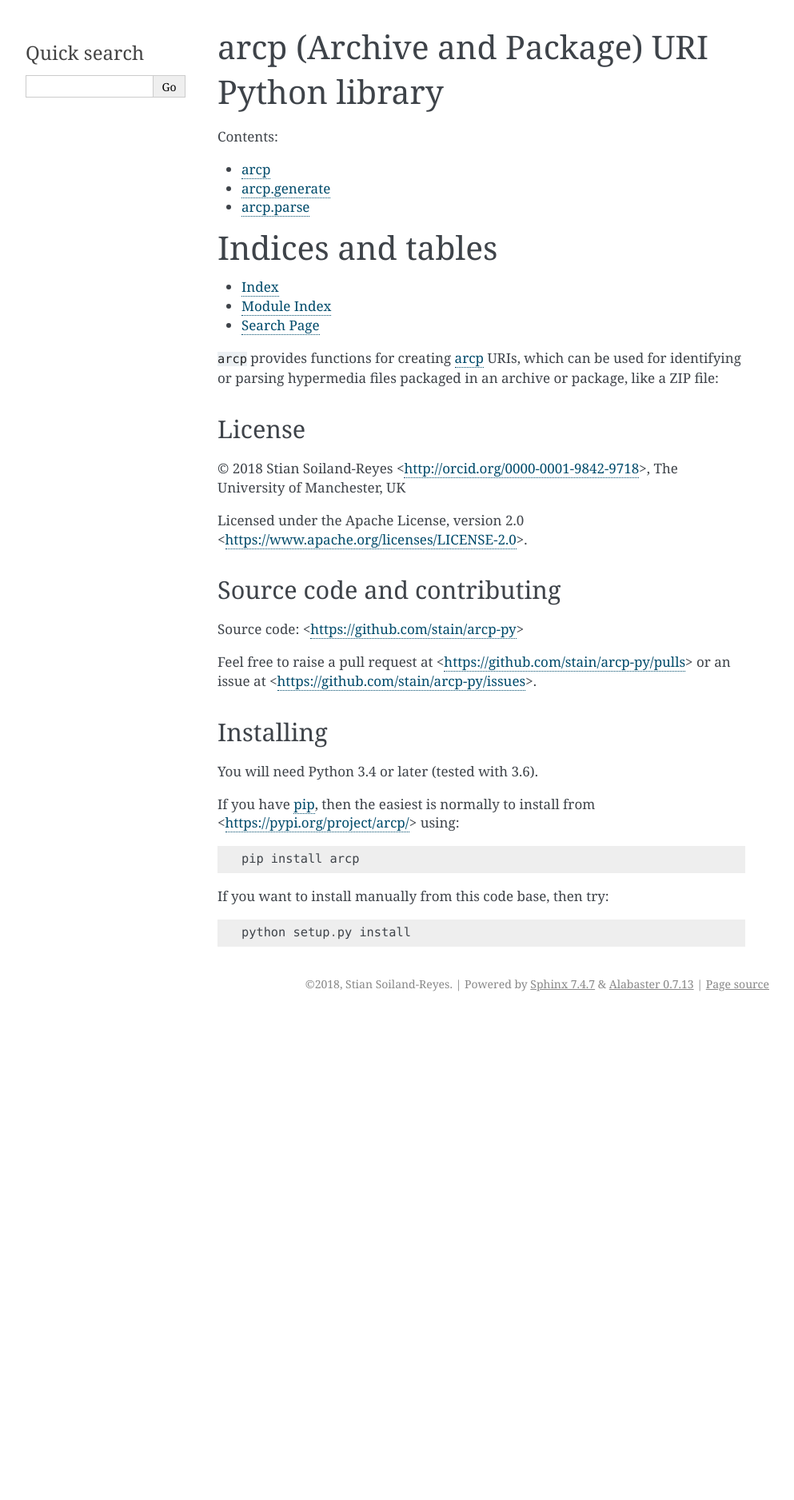
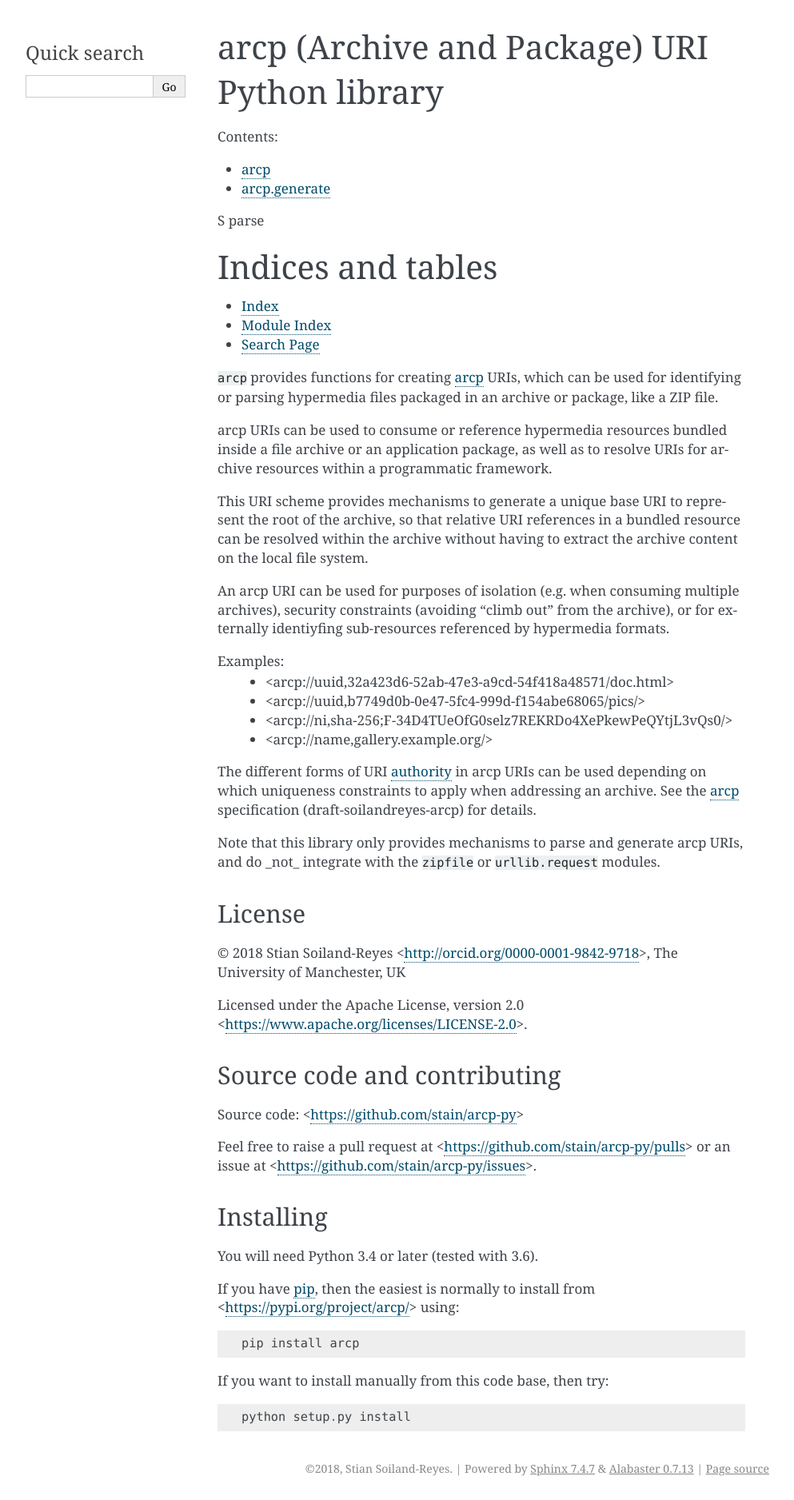
Before and after one commit to stain/arcp-py, a Sphinx documentation site: the page built from docs/index.rst, in a window 1280 px wide. Shown: the whole page at 80% size, without its empty margins (148-1141 px from the left). Built offline with Sphinx 7.4.7, drawn with Linux system fonts in a browser that asks for light colours; before the commit the page ends 1270 px from its top, so only the background shows below that.

Commit message:
arcp introduction
The text is identical to
https://tools.ietf.org/id/draft-soilandreyes-arcp-02.html
but as I am the author I am able to re-license the text
to Apache License.

```diff
--- a/docs/index.rst
+++ b/docs/index.rst
@@ -7,7 +7,7 @@ arcp (Archive and Package) URI Python library
 
    arcp
    generate
-   parse
+S   parse
 
 
 Indices and tables
@@ -21,7 +21,34 @@ Indices and tables
 
 ``arcp`` provides functions for creating arcp_ URIs,
 which can be used for identifying or parsing hypermedia
-files packaged in an archive or package, like a ZIP file:
+files packaged in an archive or package, like a ZIP file.
+
+arcp URIs can be used to consume or reference hypermedia resources
+bundled inside a file archive or an application package, as well as
+to resolve URIs for archive resources within a programmatic framework.
+
+This URI scheme provides mechanisms to generate a unique base URI
+to represent the root of the archive, so that relative URI references
+in a bundled resource can be resolved within the archive without having to extract the archive content on the local file system.
+
+An arcp URI can be used for purposes of isolation (e.g. when consuming
+multiple archives), security constraints (avoiding “climb out” from the
+archive), or for externally identiyfing sub-resources referenced by
+hypermedia formats.
+
+Examples:
+ - <arcp://uuid,32a423d6-52ab-47e3-a9cd-54f418a48571/doc.html>
+ - <arcp://uuid,b7749d0b-0e47-5fc4-999d-f154abe68065/pics/>
+ - <arcp://ni,sha-256;F-34D4TUeOfG0selz7REKRDo4XePkewPeQYtjL3vQs0/>
+ - <arcp://name,gallery.example.org/>
+
+The different forms of URI authority_ in arcp URIs can be used depending
+on which uniqueness constraints to apply when addressing an archive.
+See the arcp_ specification (draft-soilandreyes-arcp) for details.
+
+Note that this library only provides mechanisms to parse and generate
+arcp URIs, and do _not_ integrate with the
+``zipfile`` or ``urllib.request`` modules.
 
 
 License
@@ -60,3 +87,4 @@ If you want to install manually from this code base, then try::
 
 .. _arcp: https://tools.ietf.org/id/draft-soilandreyes-arcp-02.html
 .. _pip: https://docs.python.org/3/installing/
+.. _authority: https://tools.ietf.org/id/draft-soilandreyes-arcp-02.html#rfc.section.4.1
```
Also changed, not shown: README.rst (+37 -0 lines).
